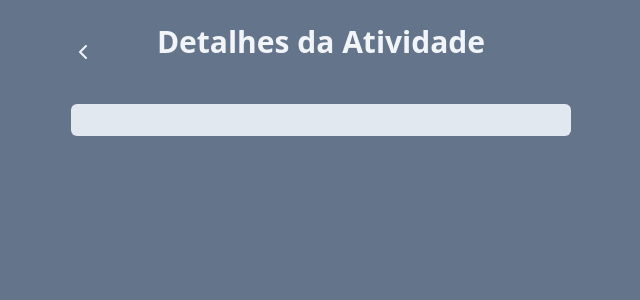
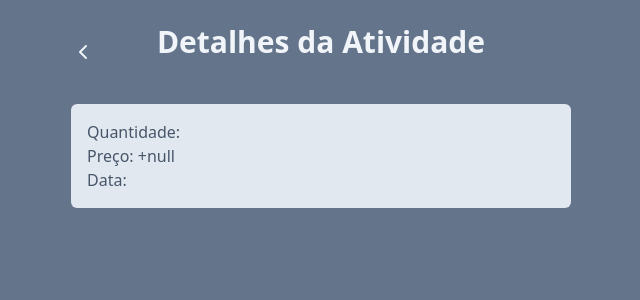
Before and after one commit to guilherme-fsp/Tasks_Manager, a React (Vite) app: page /task in a window 1280 px wide. Shown: the top 300 px of the page, without its empty margins (319-959 px from the left). Built offline with nearby package versions, Linux system fonts and the light colour scheme.

Commit message:
layout changes

```diff
--- a/src/App.jsx
+++ b/src/App.jsx
@@ -19,7 +19,7 @@ function App(){
       const response = await fetch(
         "link_da_api",
         {
-          method: "GET",
+          method: "POST",
         }
       );
       const data = await response.json();
--- a/src/components/AddTask.jsx
+++ b/src/components/AddTask.jsx
@@ -57,7 +57,13 @@ function AddTask({ onAddTaskSubmit }){
         type="number"
         placeholder="Digite o preço de Compra"
         value={buyprice}
-        onChange={(event)=> setBuyPrice(event.target.value)}
+        onChange={(event)=> {
+            let val = event.target.value;
+            if (selectedOption == "Gastos" && val !== ""){
+                val = "-" + Math.abs(val);
+            }
+            setBuyPrice(val);
+        }}
 
         />
         <Input
--- a/src/pages/TaskPage.jsx
+++ b/src/pages/TaskPage.jsx
@@ -28,12 +28,15 @@ function TaskPage(){
 
                 </div>
                 <div className="bg-slate-200 p-4 rounded-md">
-                        <h2 className="text-slate-600 font-extrabold ">{selectedOption}</h2>
-                        <h3 className="text-xl font-semibold text-slate-600">{title}</h3>
+                        <h2 className=" text-xl text-slate-200 font-extrabold ">{selectedOption}</h2>
+                        <h3 className="font-semibold text-slate-600">{title}</h3>
                         <p className="text-slate-600 ">{description}</p>
-                        <p className="text-slate-600 ">{quantity}</p>
-                        <p className="text-slate-600 ">{buyprice}</p>
-                        <p className="text-slate-600 ">{date}</p>
+                        <p className="text-slate-600 ">Quantidade: {quantity}</p>
+                        <p className={`text-slate-600 ${Number(buyprice) >=0  ? "text-green-600" : "text-red-600"}`}>
+                            Preço: {Number(buyprice) >=0 ? `+${buyprice}` : buyprice}
+
+                        </p>
+                        <p className="text-slate-600  ">Data: {date}</p>
 
 
                 </div>
```
